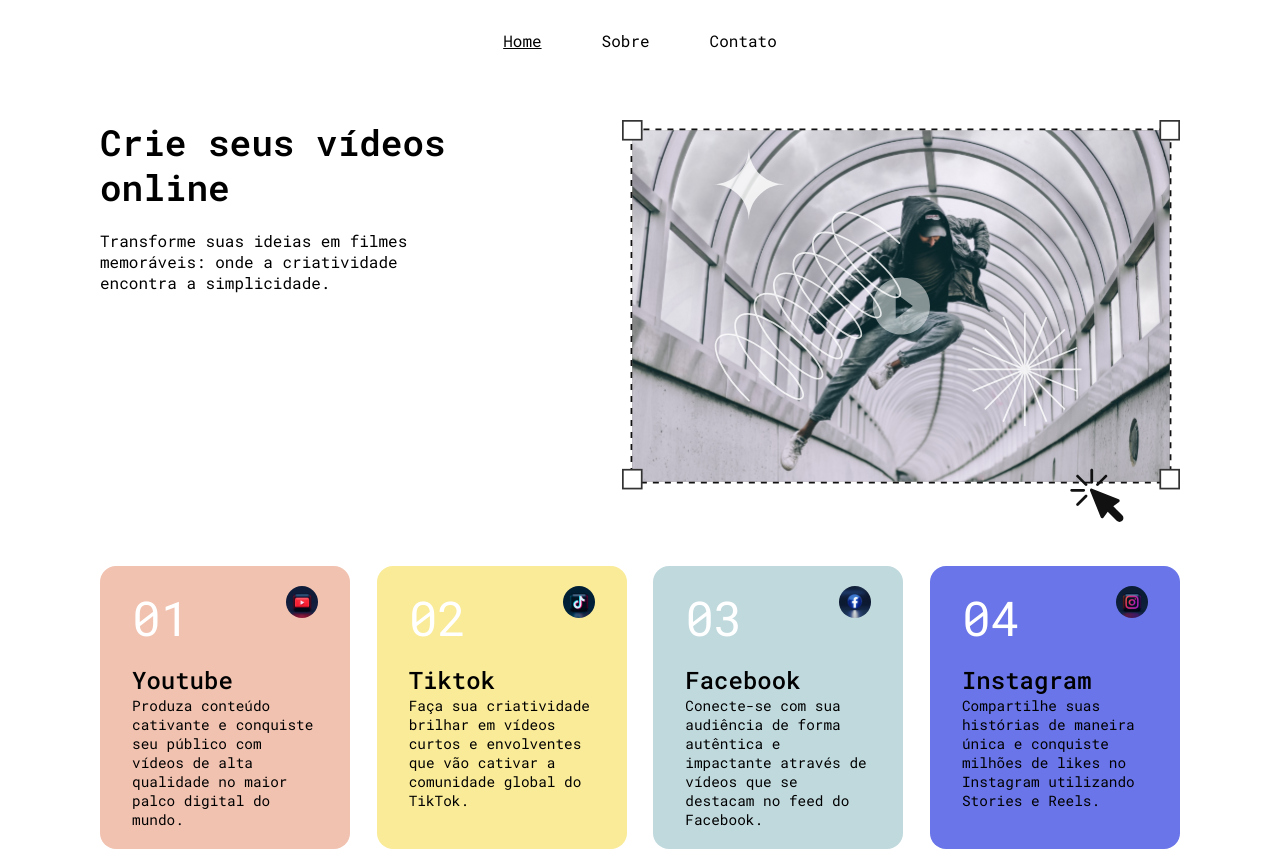
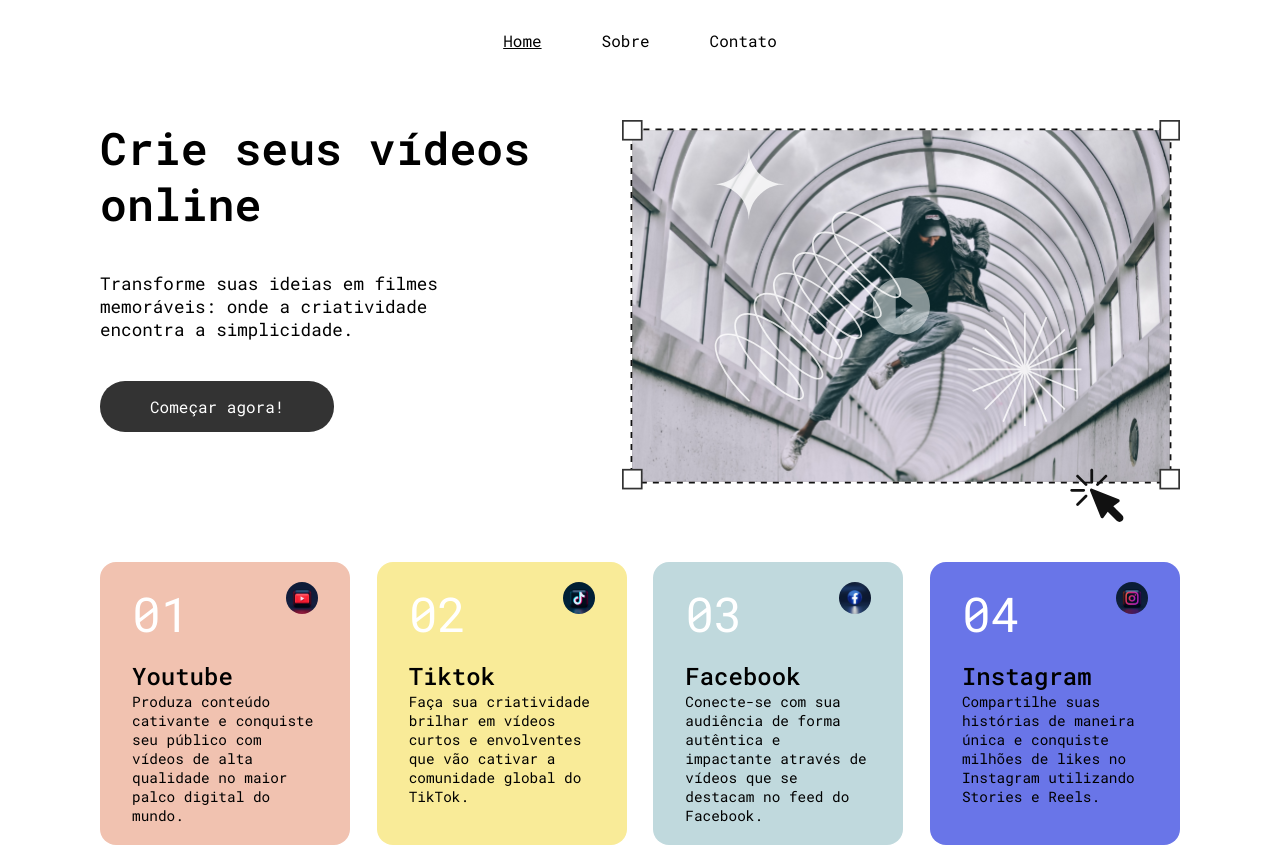
Before and after one commit to rfxct/sem-2-checkpoint-1-web-development, a React (Vite) app: page / in a window 1280 px wide. Built offline with nearby package versions, Linux system fonts and the light colour scheme.

Commit message:
finalizar home adicionando botão e ajustando espaçamentos

```diff
--- /dev/null
+++ b/src/components/button/index.jsx
@@ -0,0 +1,16 @@
+import PropTypes from "prop-types";
+import { Link } from "react-router-dom";
+import './style.css'
+
+export default function LinkButton(props) {
+  return (
+    <Link className="link-button" to={props.to}>
+      {props.children}
+    </Link>
+  );
+}
+
+LinkButton.propTypes = {
+  to: PropTypes.string.isRequired,
+  children: PropTypes.node,
+};
--- /dev/null
+++ b/src/components/button/style.css
@@ -0,0 +1,9 @@
+.link-button {
+  background-color: #333;
+  border-radius: 25px;
+  text-decoration: none;
+  cursor: pointer;
+  color: #fff;
+  padding: 15px 50px;
+  width: fit-content;
+}
--- a/src/components/page-wrapper/styles.css
+++ b/src/components/page-wrapper/styles.css
@@ -11,6 +11,12 @@
   gap: 90px;
 }
 
+.hero__section {
+  display: flex;
+  flex-direction: column;
+  gap: 40px;
+}
+
 .hero__image {
   max-width: 100%;
 }
@@ -18,10 +24,10 @@
 .hero__title {
   line-height: 1.25;
   font-weight: 600;
-  font-size: 2.25em;
-  margin-bottom: 20px;
+  font-size: 2.8em;
 }
 
 .hero__description {
   width: 80%;
+  font-size: 1.1em;
 }
--- a/src/pages/home/index.jsx
+++ b/src/pages/home/index.jsx
@@ -1,3 +1,4 @@
+import LinkButton from "../../components/button";
 import Card from "../../components/card";
 import PageWrapper from "../../components/page-wrapper";
 import "./style.css";
@@ -53,6 +54,8 @@ export default function HomePage() {
             Transforme suas ideias em filmes memoráveis: onde a criatividade
             encontra a simplicidade.
           </p>
+
+          <LinkButton to="#">Começar agora!</LinkButton>
         </div>
 
         <div className="hero__section">
```
